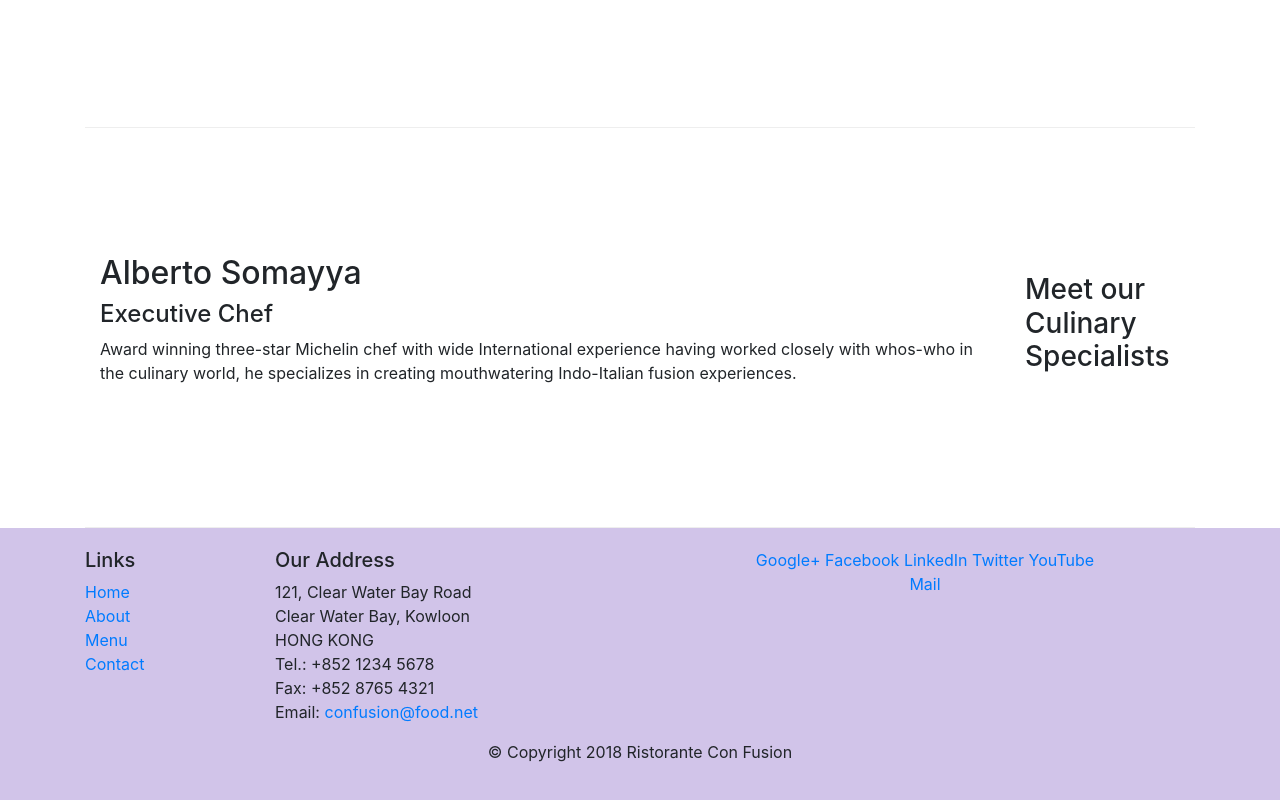
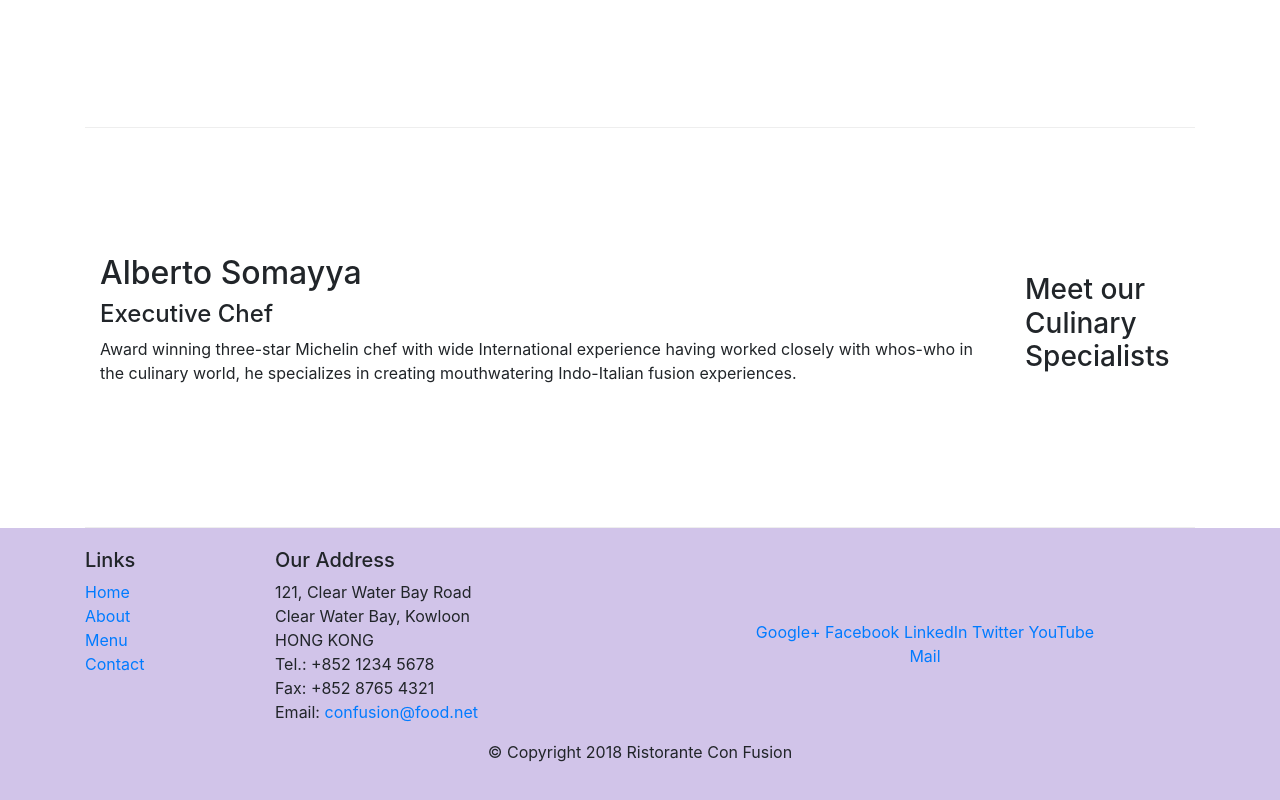
Before and after one commit to KwekuGideon7/bootstrap-example_1, a website: page index.html in a window 1280 px wide. Shown: the part 956-1756 px from the top of the page. Drawn offline with nearby package versions, Linux system fonts and the light colour scheme.

Commit message:
third commit

```diff
--- a/index.html
+++ b/index.html
@@ -90,7 +90,7 @@
                         Email: <a href="mailto:confusion@food.net">confusion@food.net</a>
                     </address>
                 </div>
-                <div class="col-12 col-sm-4">
+                <div class="col-12 col-sm-4 align-self-center">
                     <div class="text-center">
                         <a href="http://google.com/+">Google+</a>
                         <a href="http://www.facebook.com/profile.php?id=">Facebook</a>
```
